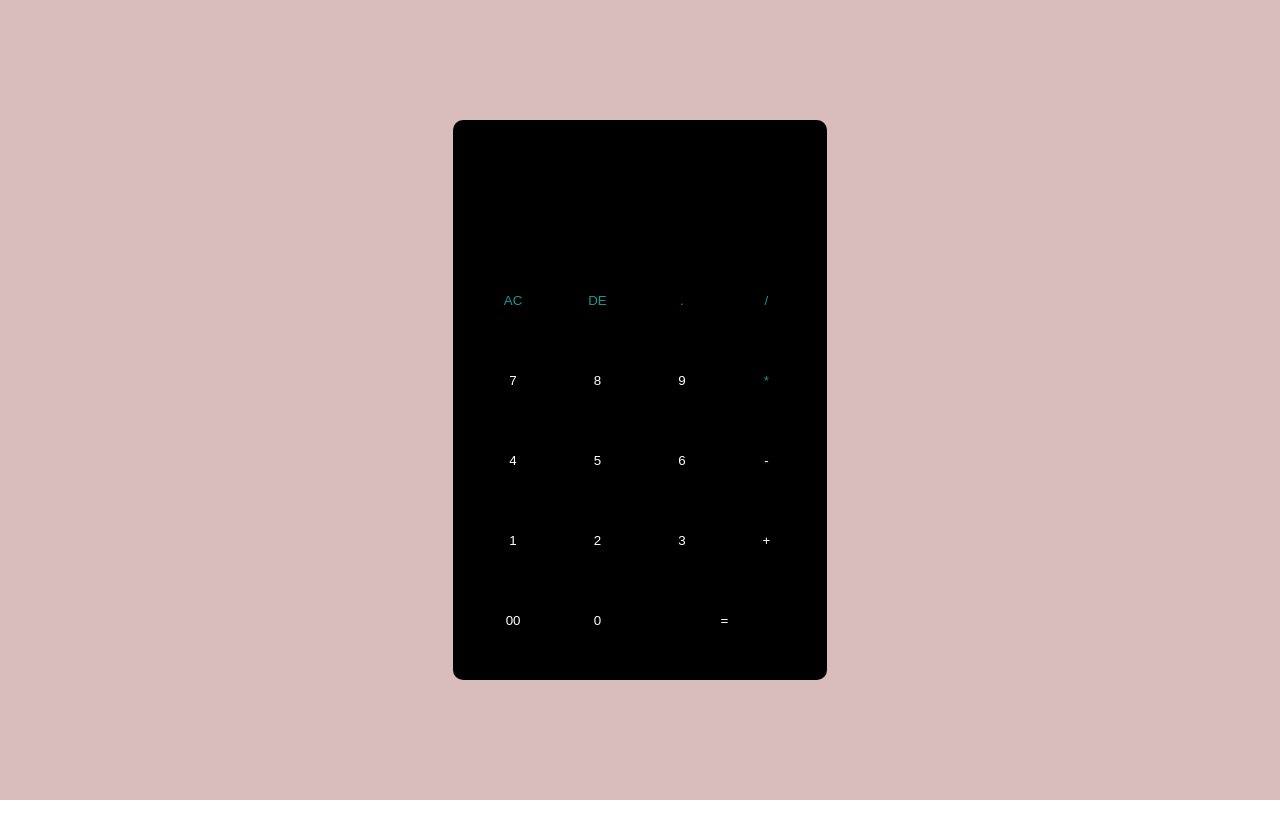
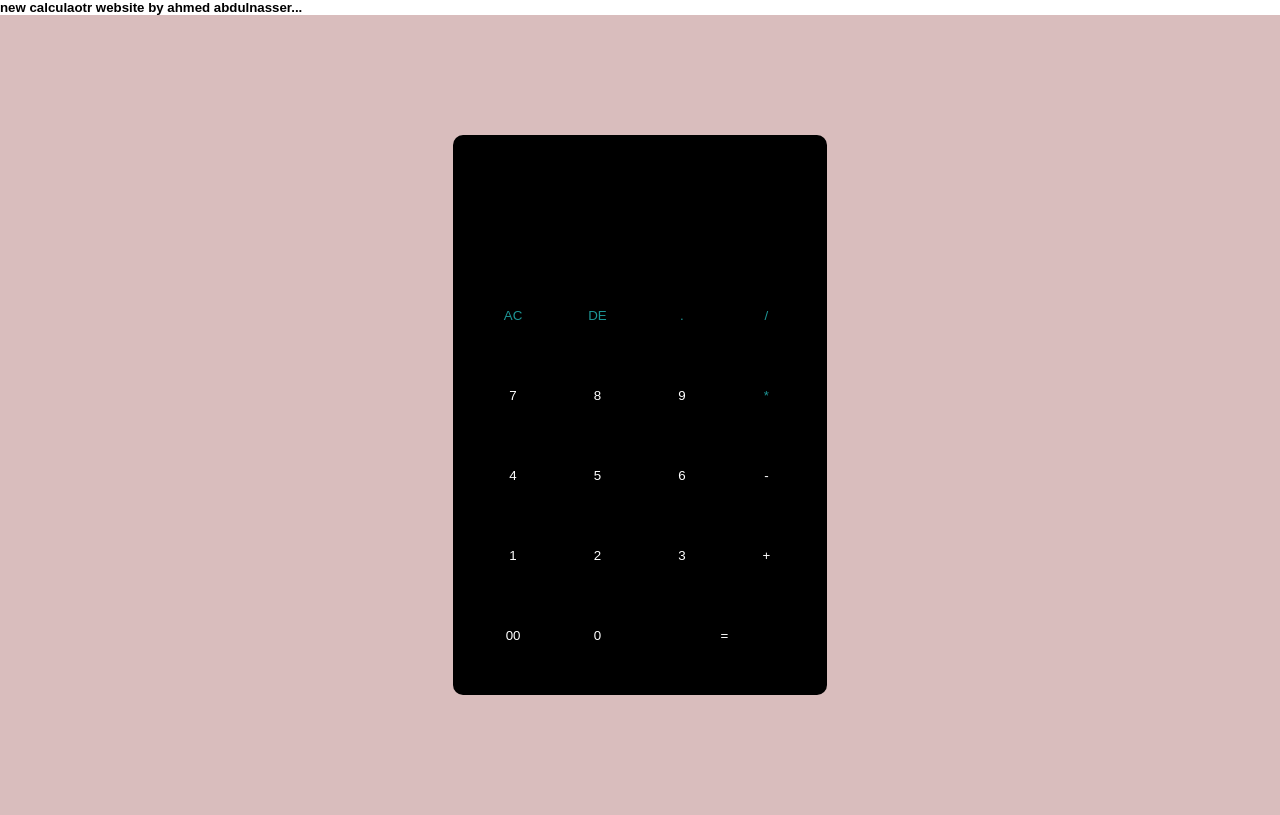
Before and after one commit to a7med-alshatebi/calc.web, a plain HTML site: page index.html in a window 1280 px wide. Drawn offline with Linux system fonts and the light colour scheme.

Commit message:
Update index.html

```diff
--- a/index.html
+++ b/index.html
@@ -5,6 +5,7 @@
     <meta name="viewport" content="width=device-width, initial-scale=1.0">
     <title>caculator</title>
     <link rel="stylesheet" href="style.css">
+    <h5>new calculaotr website by ahmed abdulnasser...</h5>
 </head>
 <body>
    <div class="container">
```
